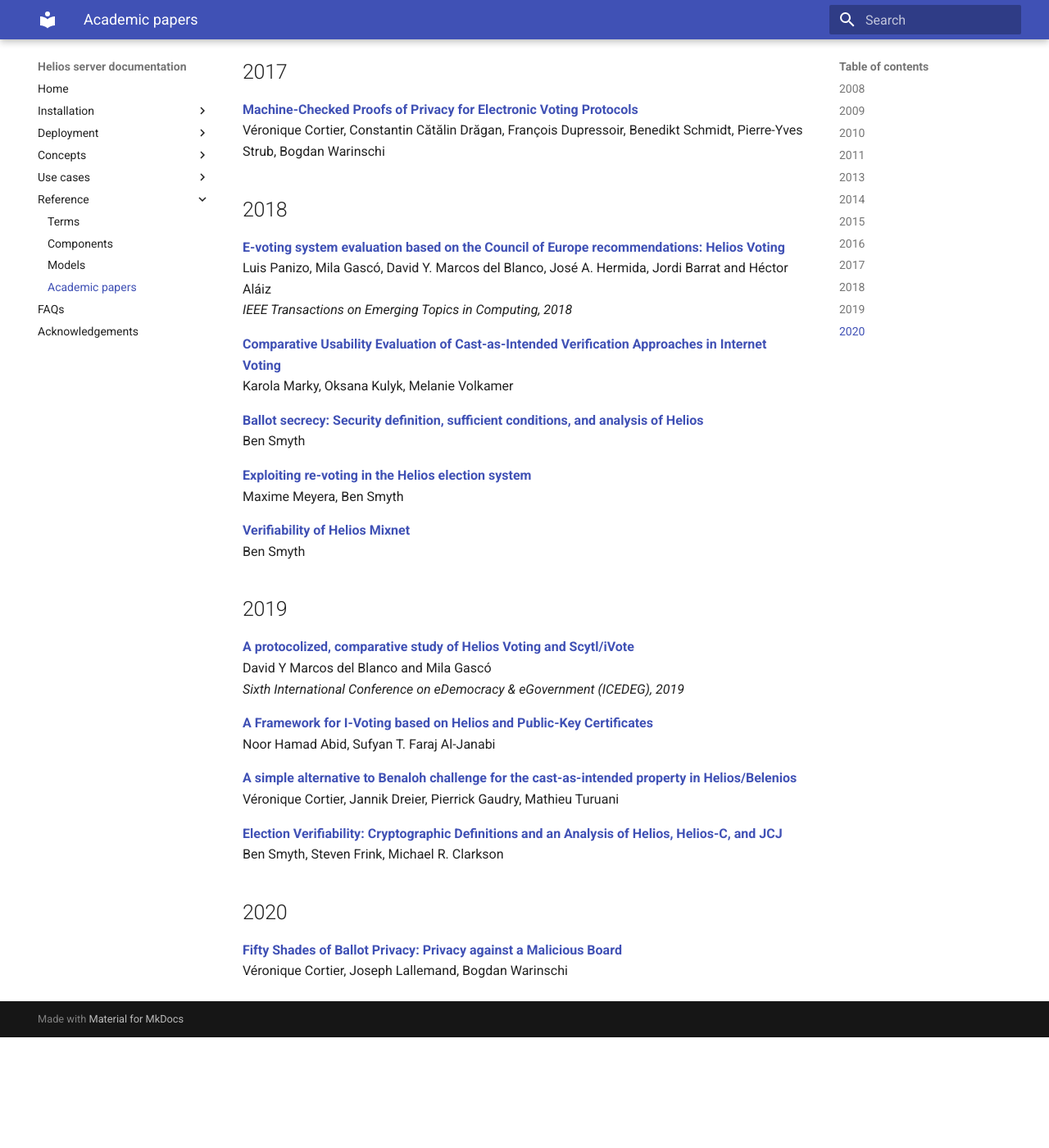
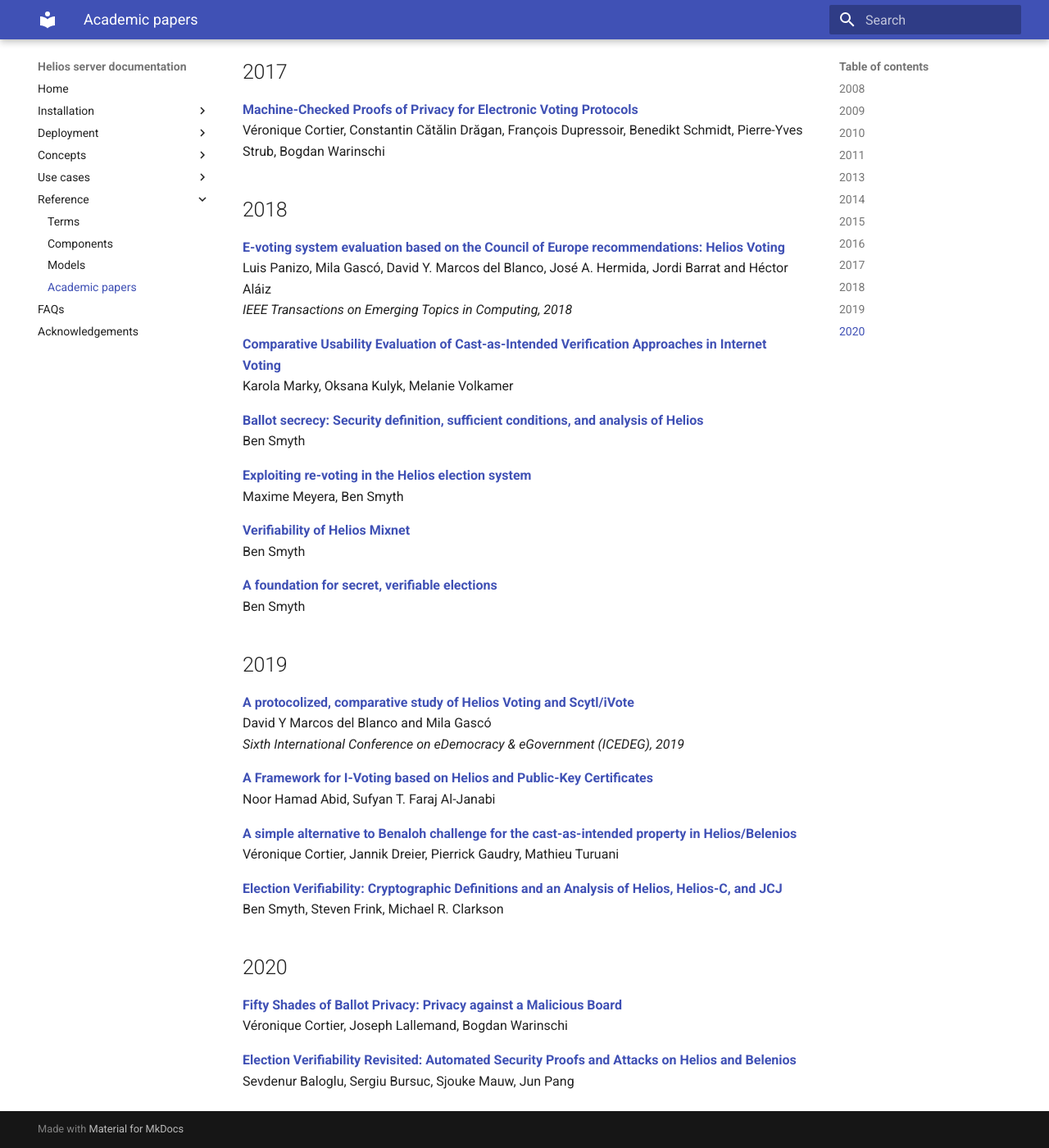
Before and after one commit to wrmack/helios-server-docs, an MkDocs documentation site: the page built from docs/ref_literature.md, in a window 1280 px wide and 1400 px high, scrolled down 2511 px. Shown: the whole window at 82% size. Built offline with MkDocs 1.6.1 and Material for MkDocs 9.7.7, drawn with Linux system fonts in a browser that asks for light colours; before the commit the page ends 3776 px from its top, so only the background shows below that.

Commit message:
Added lit ref

```diff
--- a/docs/ref_literature.md
+++ b/docs/ref_literature.md
@@ -110,6 +110,9 @@
 **[Verifiability of Helios Mixnet](https://orbilu.uni.lu/bitstream/10993/35919/1/Smyth18-Verifiability-Helios-Mixnet.pdf)**
 Ben Smyth
 
+**[A foundation for secret, verifiable elections](https://eprint.iacr.org/2018/225.pdf)**
+Ben Smyth
+
 ## 2019
 **[A protocolized, comparative study of Helios Voting and Scytl/iVote](http://www.ctg.albany.edu/media/pubs/pdfs/A_Protocolized_Comparative_Study_of_Helios_Voting_and_Scytl_iVote.pdf)**
 David Y Marcos del Blanco and Mila Gascó
@@ -127,3 +130,6 @@
 ## 2020
 **[Fifty Shades of Ballot Privacy: Privacy against a Malicious Board](https://eprint.iacr.org/2020/127.pdf)**
 Véronique Cortier, Joseph Lallemand, Bogdan Warinschi
+
+**[Election Verifiability Revisited: Automated Security Proofs and Attacks on Helios and Belenios](https://eprint.iacr.org/2020/982.pdf)**
+Sevdenur Baloglu, Sergiu Bursuc, Sjouke Mauw, Jun Pang
```
Also changed, not shown: README.md (+2 -0 lines).
